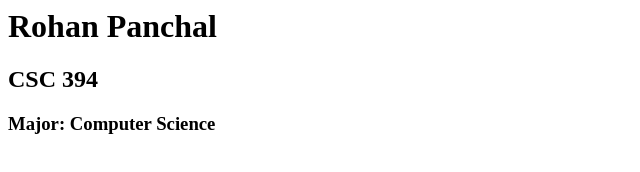
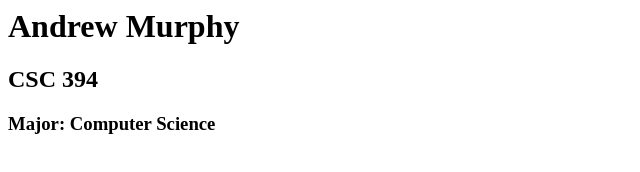
Before and after one commit to amurphy99/csc-394-assignment-1, a plain HTML site: page index.html in a window 1280 px wide. Shown: the whole page, without its empty margins (0-640 px from the left). Drawn offline with Linux system fonts and the light colour scheme.

Commit message:
Update index.html

```diff
--- a/index.html
+++ b/index.html
@@ -1,9 +1,9 @@
 <html xmlns="http://www.w3.org/1999/xhtml" >
   <head>
-    <title>Rohan's Home Page</title>
+    <title>Andrew's Home Page</title>
   </head>
   <body>
-    <h1>Rohan Panchal</h1>
+    <h1>Andrew Murphy</h1>
     <h2>CSC 394</h2>
     <h3>Major: Computer Science</h3>
   </body>
```
